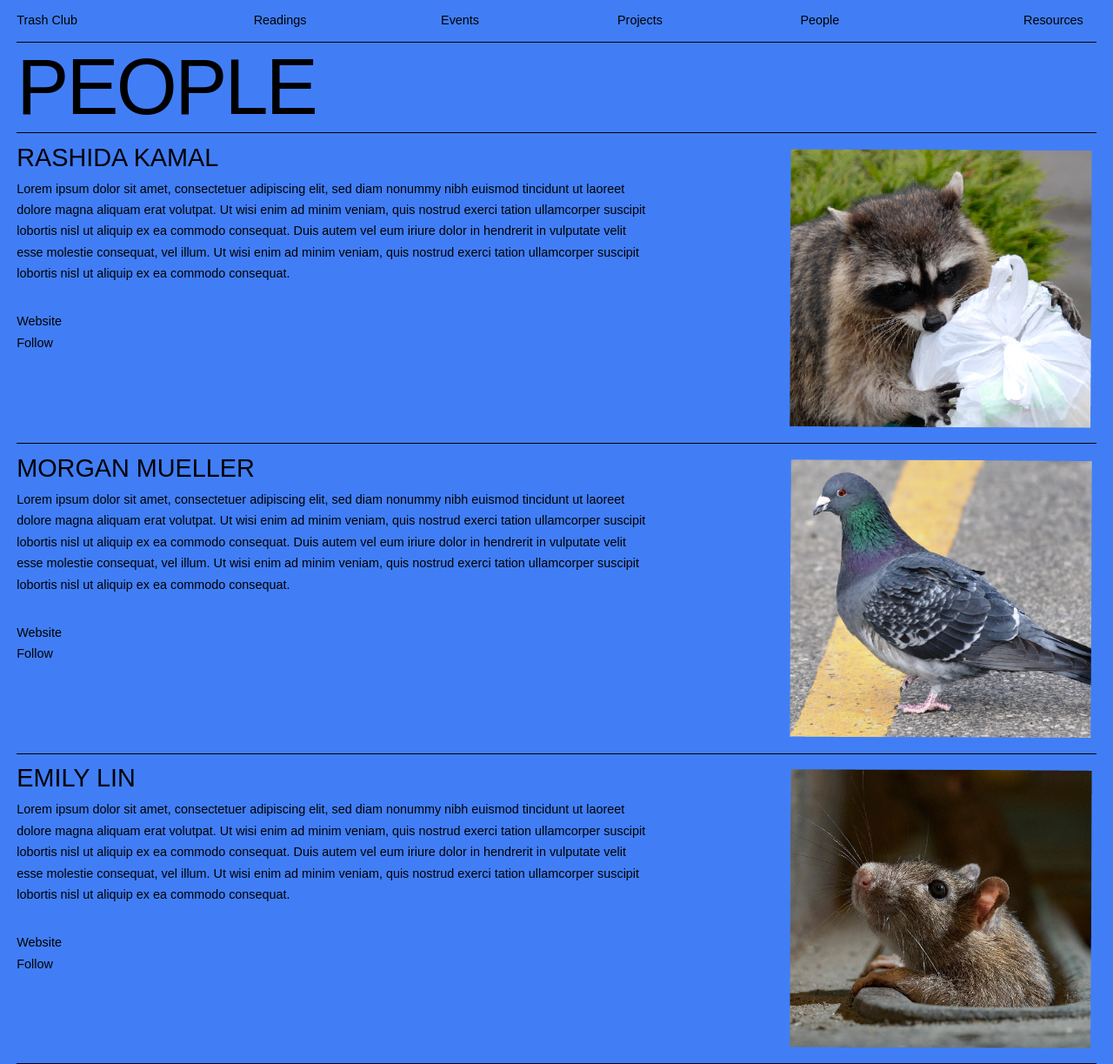
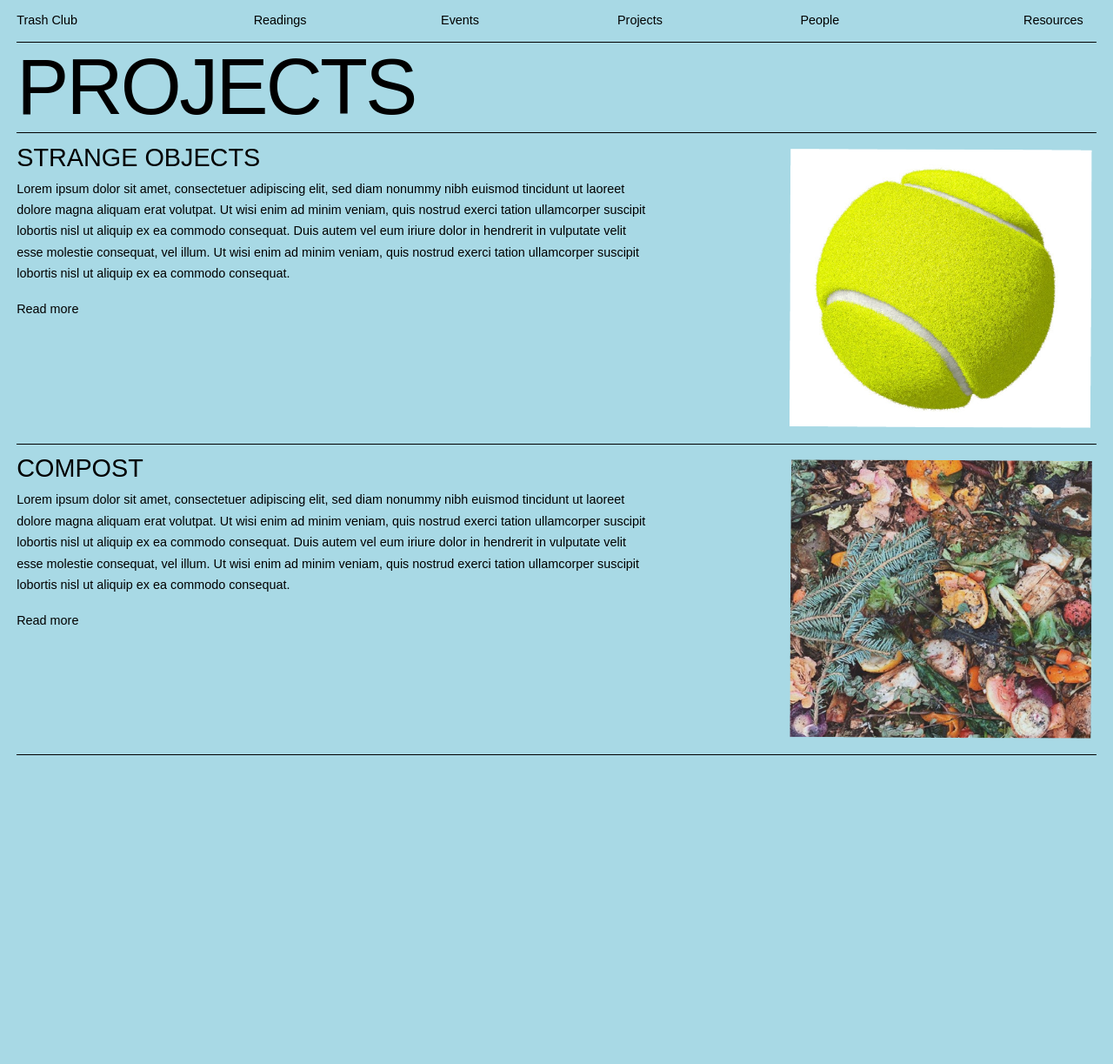
Before and after one commit to trashclub/trashclub.github.io, a Jekyll site: the page projects/index.html, which Jekyll copies as it is, in a window 1280 px wide. Shown: the whole page at 87% size. Built offline with Jekyll 4.4.1, drawn with Linux system fonts in a browser that asks for light colours; some web fonts are replaced; after the commit the page ends 900 px from its top, so only the background shows below that.

Commit message:
fix to project pg

```diff
--- a/projects/index.html
+++ b/projects/index.html
@@ -1,93 +1,103 @@
----
-title: My page
-layout: default
----
+<!DOCTYPE html>
+<html lang="en">
 
-<body class="body-people">
+<head>
+    <meta charset="UTF-8">
+    <meta name="viewport" content="width=device-width, initial-scale=1.0">
+    <title>Trash Club Test 5:16</title>
+
+    <!--Bootstrap-->
+    <link rel="stylesheet" href="https://maxcdn.bootstrapcdn.com/bootstrap/4.0.0-alpha.6/css/bootstrap.min.css"
+        integrity="sha384-rwoIResjU2yc3z8GV/NPeZWAv56rSmLldC3R/AZzGRnGxQQKnKkoFVhFQhNUwEyJ" crossorigin="anonymous">
+
+    <!--Stylesheet-->
+    <link rel="stylesheet" href="/style/style.css">
+
+    <!--adobe fonts-->
+    <link rel="stylesheet" href="https://use.typekit.net/lwy8jjd.css">
+
+</head>
+
+    <body class="body-projects">
     <!--CONTAINER-->
     <div class="container">
 
         <!--NAVBAR-->
-        {% include navbar.html %}
+        <!--NAVBAR-->
+<div id='navbar' class='row justify-content-between'>
+    <div id='navbar-trashclub' class='navbar-link col-sm'>
+        <a href="/">Trash Club</a>
+    </div>
 
-        <!--PEOPLE-->
-        <div id='people-container' class='row justify-content-between'>
-            <!--PEOPLE TITLE-->
-            <div id='people-title-div' class='col col-md-12'>
-                <h2>People</h2>
+    <div id='navbar-reading' class='navbar-link col-sm'>
+        <a href="/reading/">Readings</a>
+    </div>
+
+    <div id='navbar-events' class='navbar-link col-sm'>
+        <a href="/events/">Events</a>
+    </div>
+
+    <div id='navbar-projects' class='navbar-link col-sm'>
+        <a href="/projects/">Projects</a>
+    </div>
+
+    <div id='navbar-people' class='navbar-link col-sm'>
+        <a href="/people/">People</a>
+    </div>
+
+    <div id='navbar-resources' class='navbar-link col-sm'>
+        <a href="/resources/">Resources</a>
+    </div>
+
+</div>
+
+        <!--PROJECTS-->
+        <div id='project-container' class='row justify-content-between'>
+            <!--PROJECTS-->
+            <div id='project-title-div' class='col col-md-12'>
+                <h2>Projects</h2>
             </div>
         </div>
 
-        <div class='people-container'>
+        <div class='project-container'>
 
-            <!--RASHIDA-->
-            <div class='row justify-content-between people-div-full'>
-                <div class='people-div col col-md-7 people-div'>
-                    <h3 class='people-name'>Rashida Kamal</h3>
+            <!--STRANGE OBJECTS-->
+            <div class='row justify-content-between project-div-full'>
+                <div class='project-div col col-md-7 projects-div'>
+                    <h3>Strange Objects</h3>
                     <p>Lorem ipsum dolor sit amet, consectetuer adipiscing elit, sed diam nonummy nibh euismod tincidunt
                         ut laoreet dolore magna aliquam erat volutpat. Ut wisi enim ad minim veniam, quis nostrud exerci
                         tation ullamcorper suscipit lobortis nisl ut aliquip ex ea commodo consequat. Duis autem vel eum
                         iriure dolor in hendrerit in vulputate velit esse molestie consequat, vel illum. Ut wisi enim ad
                         minim veniam, quis nostrud exerci
                         tation ullamcorper suscipit lobortis nisl ut aliquip ex ea commodo consequat. </p>
-                    <!--FOLLOW-->
-                    <p class = 'people-url-div'>
-                        <a href="google.com">Website</a>
-                        <br>
-                        <a href="google.com">Follow</a>
+                    <p>
+                        <a href="google.com">Read more</a>
                     </p>
                 </div>
 
-                <div class='people-div col col-md-5'>
-                    <img src="/photos/rashida_jk.png" alt="placeholder" class='people-img'>
+                <div class='project-div col col-md-5'>
+                    <img src="/photos/strangeobj_tennis.png" alt="placeholder" class='project-img'>
                 </div>
             </div>
 
-            <!--MORGAN-->
-            <div class='row justify-content-between people-div-full'>
-                <div class='people-div col col-md-7 people-div'>
-                    <h3 class='people-name'>Morgan Mueller</h3>
+            <!--COMPOST-->
+            <div class='row justify-content-between project-div-full'>
+                <div class='project-div col col-md-7 projects-div'>
+                    <h3>Compost</h3>
                     <p>Lorem ipsum dolor sit amet, consectetuer adipiscing elit, sed diam nonummy nibh euismod tincidunt
                         ut laoreet dolore magna aliquam erat volutpat. Ut wisi enim ad minim veniam, quis nostrud exerci
                         tation ullamcorper suscipit lobortis nisl ut aliquip ex ea commodo consequat. Duis autem vel eum
                         iriure dolor in hendrerit in vulputate velit esse molestie consequat, vel illum. Ut wisi enim ad
                         minim veniam, quis nostrud exerci
-                        tation ullamcorper suscipit lobortis nisl ut aliquip ex ea commodo consequat.
-                    </p>
-                    <!--FOLLOW-->
-                    <p class = 'people-url-div'>
-                        <a href="google.com">Website</a>
-                        <br>
-                        <a href="google.com">Follow</a>
+                        tation ullamcorper suscipit lobortis nisl ut aliquip ex ea commodo consequat. </p>
+                    <p>
+                        <a href="google.com">Read more</a>
                     </p>
                 </div>
 
-                <div class='people-div col col-md-5'>
-                    <img src="/photos/morgan_jk.png" alt="placeholder" class='people-img'>
-                </div>
-            </div>
-
-            <!--EMILY-->
-            <div class='row justify-content-between people-div-full'>
-                <div class='people-div col col-md-7 people-div'>
-                    <h3 class='people-name'>Emily Lin</h3>
-                    <p>Lorem ipsum dolor sit amet, consectetuer adipiscing elit, sed diam nonummy nibh euismod tincidunt
-                        ut laoreet dolore magna aliquam erat volutpat. Ut wisi enim ad minim veniam, quis nostrud exerci
-                        tation ullamcorper suscipit lobortis nisl ut aliquip ex ea commodo consequat. Duis autem vel eum
-                        iriure dolor in hendrerit in vulputate velit esse molestie consequat, vel illum. Ut wisi enim ad
-                        minim veniam, quis nostrud exerci
-                        tation ullamcorper suscipit lobortis nisl ut aliquip ex ea commodo consequat.
-                    </p>
-                    <!--FOLLOW-->
-                    <p class = 'people-url-div'>
-                        <a href="google.com">Website</a>
-                        <br>
-                        <a href="google.com">Follow</a>
-                    </p>
-                </div>
-
-                <div class='people-div col col-md-5'>
-                    <img src="/photos/emily_jk.png" alt="placeholder" class='people-img'>
+                <div class='project-div col col-md-5'>
+                    <img src="/photos/compost.png" alt="placeholder" class='project-img'>
                 </div>
             </div>
 
@@ -97,3 +107,8 @@ layout: default
 
 
     </div>
+
+
+
+</body>
+</html>
```
